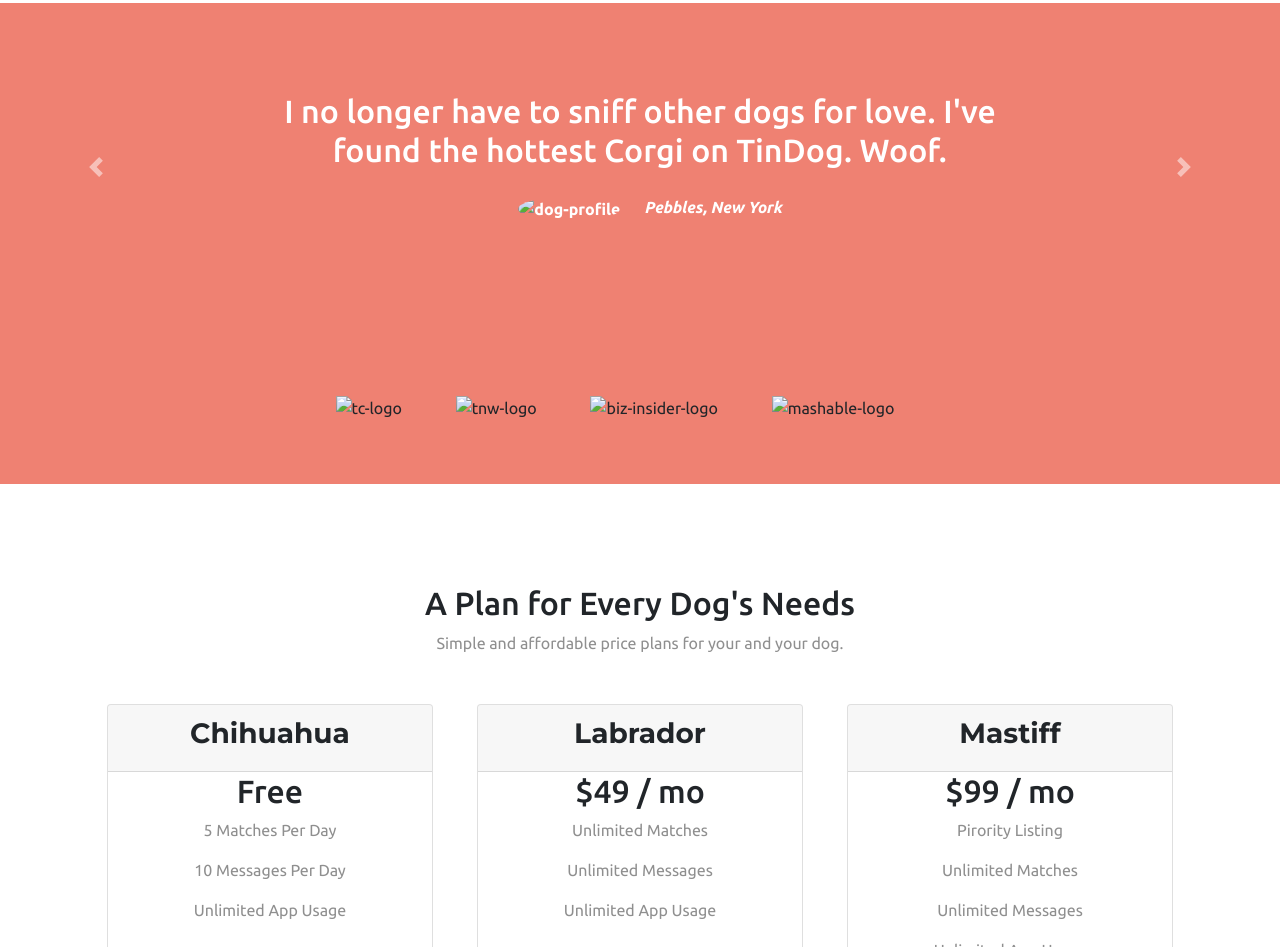
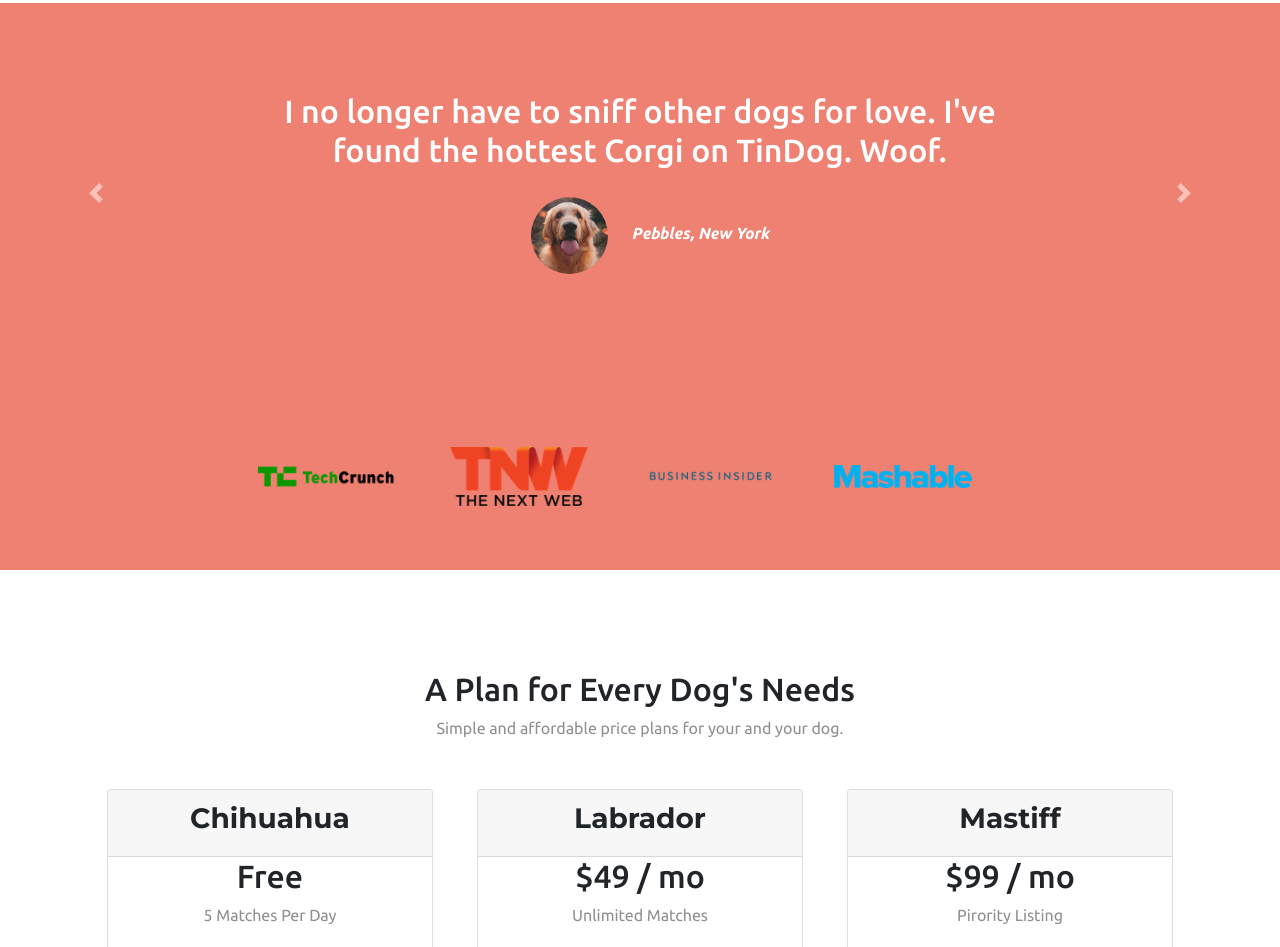
Before and after one commit to dassourav0151/tindog, a plain HTML site: page index.html in a window 1280 px wide. Shown: the part 1038-1985 px from the top of the page. Drawn offline with nearby package versions, Linux system fonts and the light colour scheme; files that its build step writes are made by us from their sources.

Commit message:
Update index.html

```diff
--- a/index.html
+++ b/index.html
@@ -11,7 +11,7 @@
 
    <!-- StyleshCSSeet -->
   <link rel="stylesheet" href="https://stackpath.bootstrapcdn.com/bootstrap/4.5.0/css/bootstrap.min.css" integrity="sha384-9aIt2nRpC12Uk9gS9baDl411NQApFmC26EwAOH8WgZl5MYYxFfc+NcPb1dKGj7Sk" crossorigin="anonymous">
-  <link rel="stylesheet" href="css/styles.css">
+  <link rel="stylesheet" href="styles.css">
 
   <!-- FontAwesome -->
   <script src="https://kit.fontawesome.com/043d6f8d99.js" crossorigin="anonymous"></script>
@@ -59,7 +59,7 @@
       <button type="button" class="btn btn-outline-light btn-lg download-button"><i class="fab fa-google-play"></i> Download</button>
     </div>
     <div class="col-lg-6">
-      <img class="phone" src="images/iphone6.png" alt="iphone-mockup">
+      <img class="phone" src="iphone6.png" alt="iphone-mockup">
     </div>
   </div>
   </div>
@@ -97,13 +97,13 @@
       <div class="carousel-inner">
         <div class="carousel-item active">
           <h2>I no longer have to sniff other dogs for love. I've found the hottest Corgi on TinDog. Woof.</h2>
-          <img class="testimonials-image" src="images/dog-img.jpg" alt="dog-profile">
+          <img class="testimonials-image" src="dog-img.jpg" alt="dog-profile">
           <em>Pebbles, New York</em>
         </div>
 
         <div class="carousel-item">
           <h2 class="testimonial-text">My dog used to be so lonely, but with TinDog's help, they've found the love of their life. I think.</h2>
-          <img class="testimonials-image" src="images/lady-img.jpg" alt="lady-profile">
+          <img class="testimonials-image" src="lady-img.jpg" alt="lady-profile">
           <em>Beverly, Illinois</em>
         </div>
       </div>
@@ -126,10 +126,10 @@
   <!-- Press -->
 
   <section id="press">
-    <img class="press-image" src="images/TechCrunch.png" alt="tc-logo">
-    <img class="press-image" src="images/tnw.png" alt="tnw-logo">
-    <img class="press-image" src="images/bizinsider.png" alt="biz-insider-logo">
-    <img class="press-image" src="images/mashable.png" alt="mashable-logo">
+    <img class="press-image" src="TechCrunch.png" alt="tc-logo">
+    <img class="press-image" src="tnw.png" alt="tnw-logo">
+    <img class="press-image" src="bizinsider.png" alt="biz-insider-logo">
+    <img class="press-image" src="mashable.png" alt="mashable-logo">
 
   </section>
 
```
